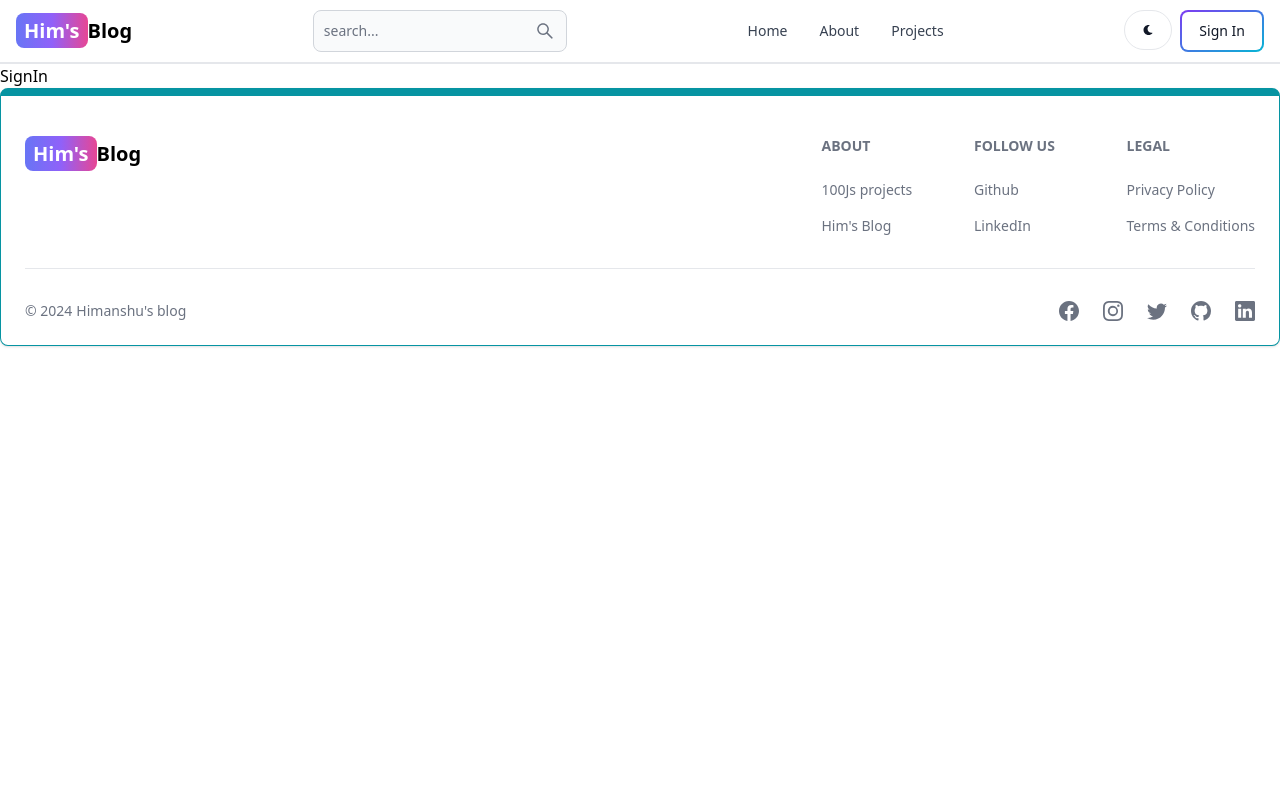
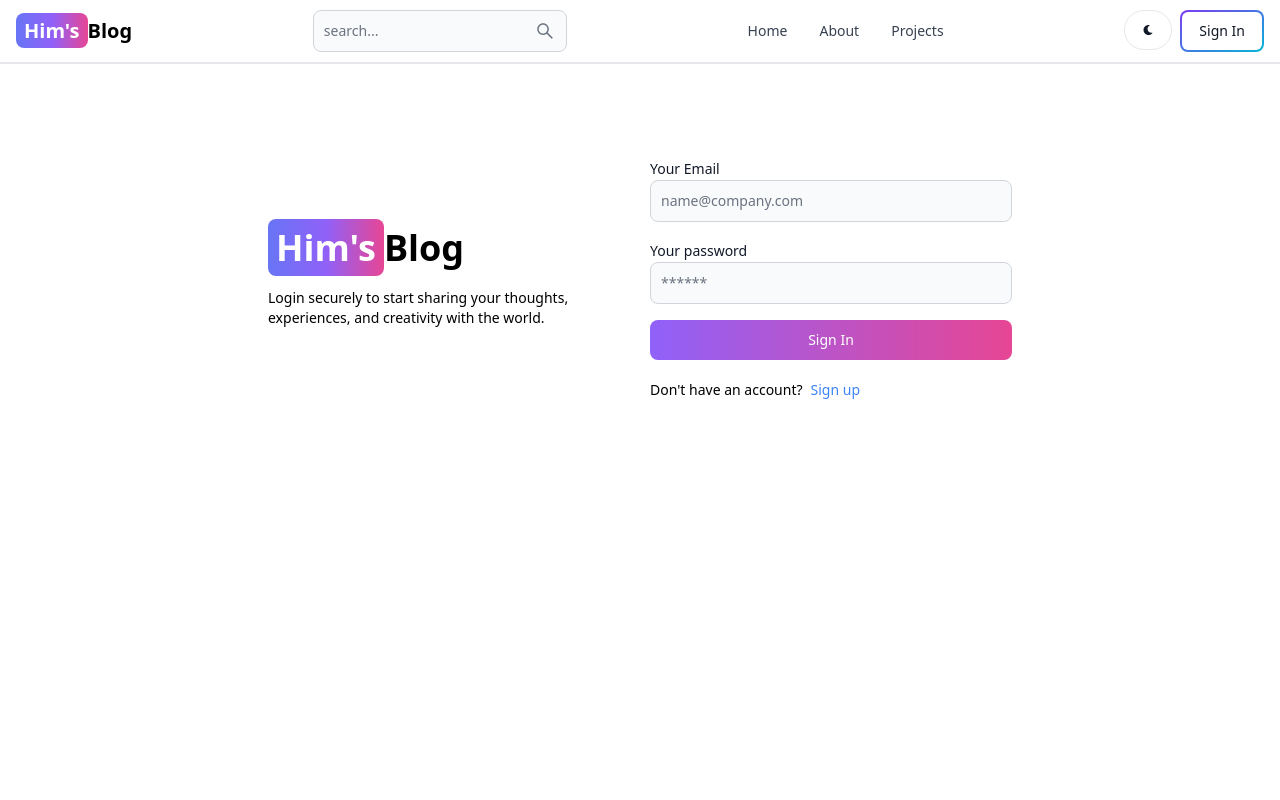
Before and after one commit to Himanshusharma83/BloggingWebSite, a React (Vite) app in the folder ClientSide/: page /signin in a window 1280 px wide. Shown: the top 800 px of the page. Built offline with nearby package versions, Linux system fonts and the light colour scheme; the HTML template or start-up script is replaced by a standard one.

Commit message:
complete signIn page

```diff
--- a/ClientSide/src/pages/SignIn.jsx
+++ b/ClientSide/src/pages/SignIn.jsx
@@ -1,7 +1,117 @@
+import { Alert, Button, Label, Spinner, TextInput } from "flowbite-react";
+import { useState } from "react";
+import { Link, useNavigate } from "react-router-dom";
 
+function SignIn() {
+  const [formData, setFormData] = useState({});
+  const [error,setError] = useState(null)
+  const [loading,setLoading] = useState(false);
+  const navigate = useNavigate()
 
-export default function SignIn() {
+  const handleChange = (e) => {
+    setFormData({ ...formData, [e.target.id]: e.target.value.trim() });
+  };
+  console.log(formData);
+
+  const handleSubmit = async (e) => {
+    e.preventDefault();
+     if( !formData.email || !formData.password){
+      return setError('all Field are required')
+     }
+    try {
+      setLoading(true)
+      setError(null)
+      const response = await fetch("/api/auth/signin", {
+        method: "POST",
+        headers: {
+          "Content-Type": "application/json",
+        },
+        body: JSON.stringify(formData),
+      });
+      const data = await response.json();
+      if(data.success === false){
+        setError(data.message)
+      }
+      setLoading(false)
+      if(response.ok){
+        navigate('/')
+      }
+     console.log(data)
+    } catch (error) {
+     setError(error.message)
+     setLoading(false)
+    }
+  };
+
   return (
-    <div>SignIn</div>
-  )
+    <div className="min-h-screen mt-20">
+      <div className="flex p-3 max-w-3xl mx-auto flex-col md:flex-row md:items-center gap-5">
+        {/* left */}
+        <div className="flex-1">
+          <Link
+            to="/"
+            className=" whitespace-nowrap  font-bold dark:text-white text-4xl"
+          >
+            <span className="px-2 py-1 bg-gradient-to-r from-indigo-500 via-purple-500 to-pink-500 rounded-lg text-white">
+              Him&apos;s{""}
+            </span>
+            Blog
+          </Link>
+          <p className="text-sm mt-5">
+            Login securely to start sharing your thoughts, experiences, and
+            creativity with the world.
+          </p>
+        </div>
+        {/* right */}
+        <div className="flex-1">
+          <form className="flex flex-col gap-4" onSubmit={handleSubmit}>
+
+            <div>
+              <Label value="Your Email"></Label>
+              <TextInput
+                type="text"
+                placeholder="name@company.com"
+                id="email"
+                onChange={handleChange}
+              />
+            </div>
+            <div>
+              <Label value="Your password"></Label>
+              <TextInput
+                type="password"
+                placeholder="******"
+                id="password"
+                onChange={handleChange}
+              ></TextInput>
+            </div>
+            <Button gradientDuoTone="purpleToPink" type="submit" disabled={loading}>
+           {
+            loading ? (
+              <>
+              <Spinner size='sm'>
+
+              </Spinner>   <span className="pl-3">Loading...</span>
+              </>
+            ):'Sign In'
+           }
+            </Button>
+          </form>
+          <div className="flex gap-2 text-sm mt-5">
+            <span>Don&apos;t have an account?</span>
+            <Link to="/signup" className="text-blue-500">
+              Sign up
+            </Link>
+          </div>
+
+          {error && (
+            <Alert className="mt-5" color='failure'>
+              {error}
+            </Alert>
+          )}
+        </div>
+      </div>
+    </div>
+  );
 }
+
+export default SignIn;
```
